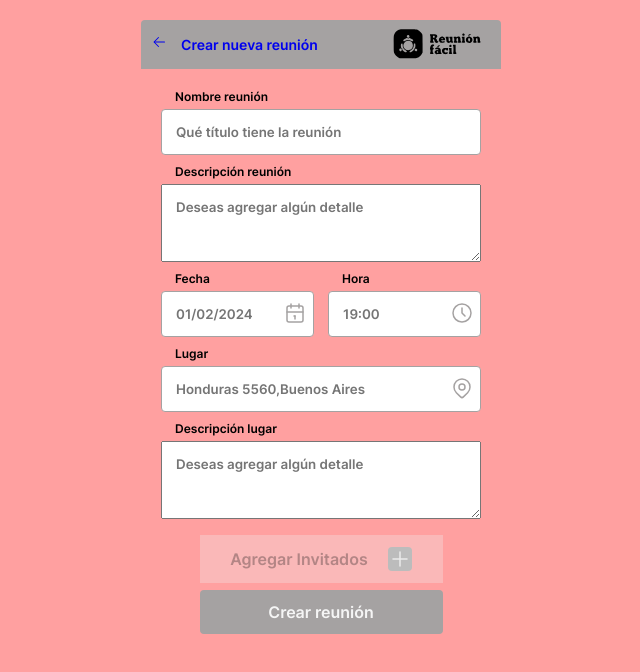
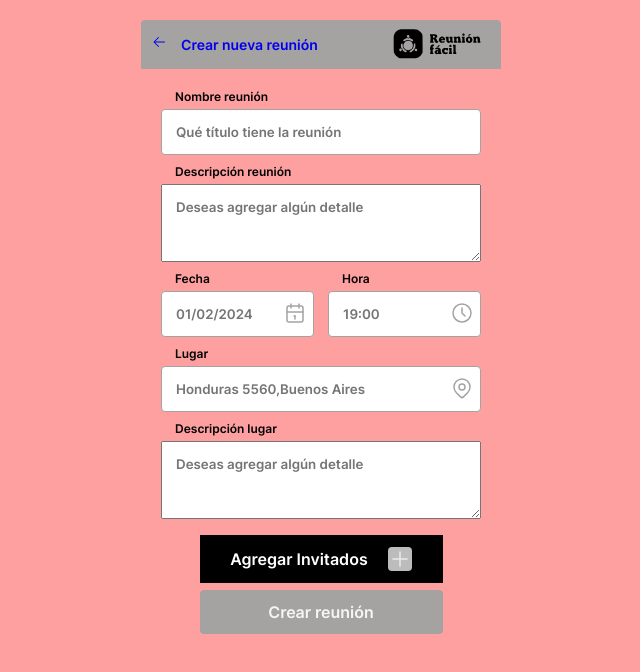
Before and after one commit to No-Country/Reunion-Facil-c16-05-m-node-react, a React (Vite) app in the folder app/: page /crear-reunion in a window 1280 px wide. Shown: the top 672 px of the page, without its empty margins (319-959 px from the left). Built offline with nearby package versions, Linux system fonts and the light colour scheme.

Commit message:
Update style button addGuest

```diff
--- a/app/src/pages/EventCreationForm/EventCreationForm.module.css
+++ b/app/src/pages/EventCreationForm/EventCreationForm.module.css
@@ -23,6 +23,9 @@
     margin: auto;
     border: 0;
     font-size: var(--text-base);
+    text-decoration: none;
+    background: #000;
+    color: #fff
 }
 
 .addGuest:active:not([disabled])  {
```
